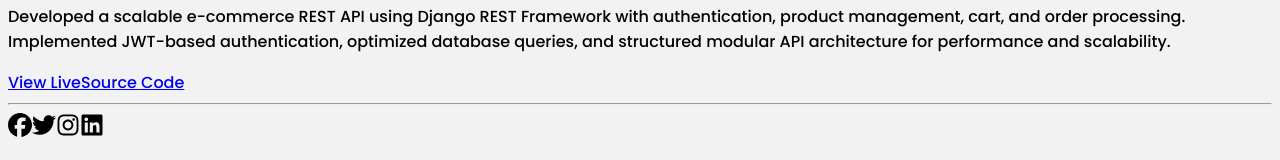
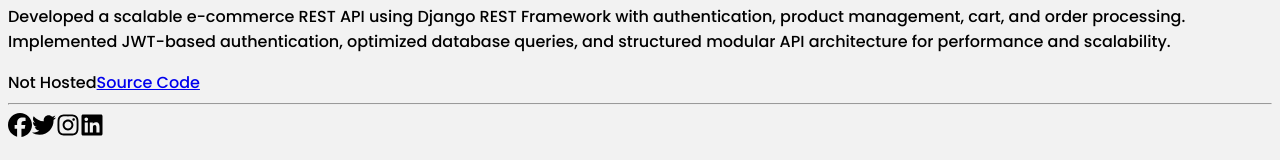
Before and after one commit to MunimJawad/mjp, a React (Create React App) app: page /projects in a window 1280 px wide. Shown: the part 5650-5810 px from the top of the page. Built offline with nearby package versions, Linux system fonts and the light colour scheme.

Commit message:
Add conditional rendering for demo link
Update demo link rendering logic to handle non-hosted cases.

```diff
--- a/src/components/Projects.jsx
+++ b/src/components/Projects.jsx
@@ -105,6 +105,7 @@ function Projects() {
               {description}
             </p>
             <div className="flex justify-center space-x-4 mt-5">
+             {demoLink !== "#" ? (
   <a
     href={demoLink}
     target="_blank"
@@ -113,6 +114,11 @@ function Projects() {
   >
     View Live
   </a>
+) : (
+  <span className="bg-gray-400 text-white font-bold px-5 py-2 rounded cursor-not-allowed">
+    Not Hosted
+  </span>
+)}
                {sourceCode !== "#" ? (
     <a
       href={sourceCode}
```
Lines whose indentation alone changed are shown as unchanged.
